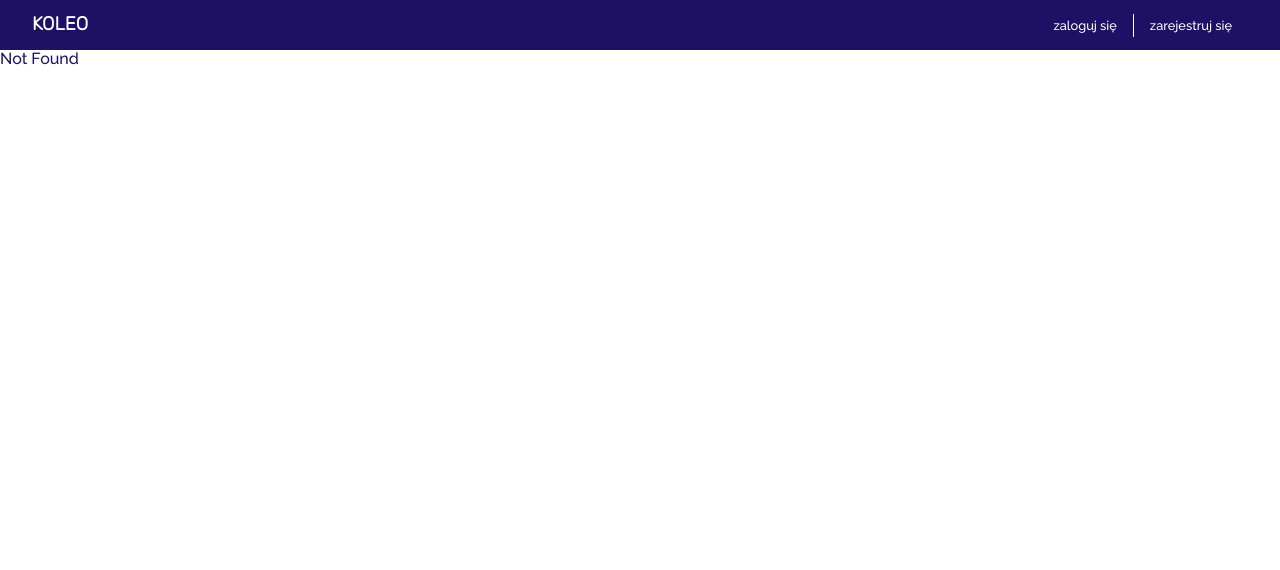
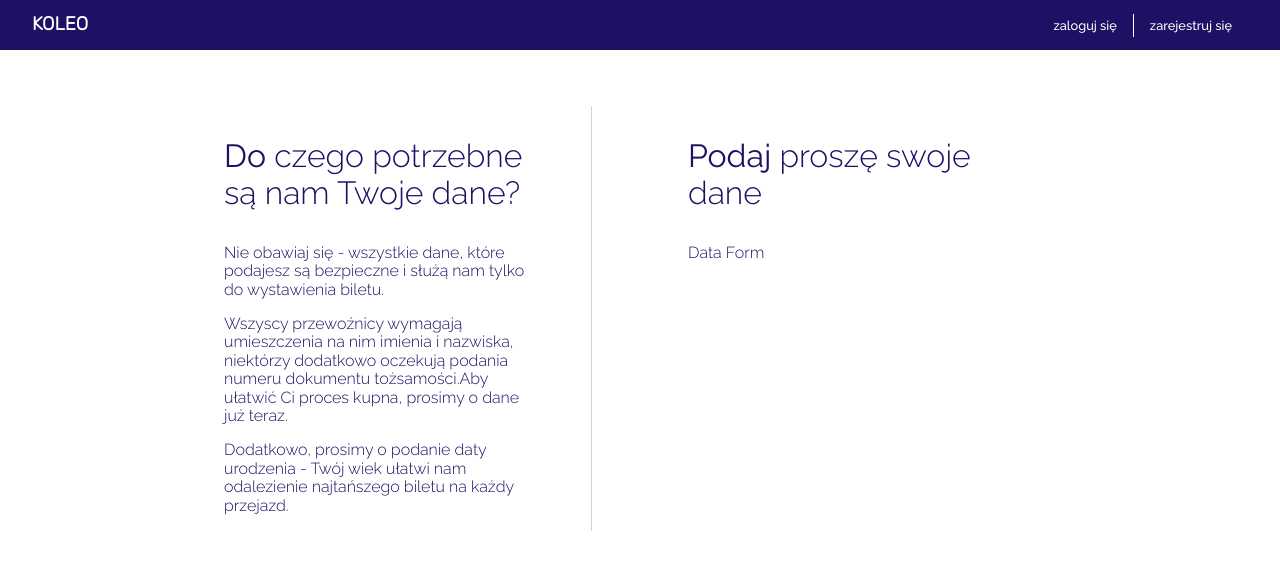
Before and after one commit to marcinwilkdev/koleo-clone-frontend, a React (Create React App) app: page /auth/set-data in a window 1280 px wide. Before the commit this address led to /not-found. Shown: the top 570 px of the page. Built offline with nearby package versions, Linux system fonts and the light colour scheme.

Commit message:
create setData component

```diff
--- a/src/components/Auth/AuthComponent.tsx
+++ b/src/components/Auth/AuthComponent.tsx
@@ -3,6 +3,7 @@ import { Route, Switch } from "react-router";
 import SplitLayout from "../Layout/SplitLayout";
 import DiscountChoice from "./DiscountChoice/DiscountChoice";
 import MainAuth from "./MainAuth/MainAuth";
+import SetData from "./SetData/SetData";
 
 const AuthComponent: React.FC = () => {
     return (
@@ -13,6 +14,11 @@ const AuthComponent: React.FC = () => {
                     component={DiscountChoice}
                     exact
                 />
+                <Route
+                    path="/auth/set-data"
+                    component={SetData}
+                    exact
+                />
                 <Route path="/auth" component={MainAuth} />
             </Switch>
         </SplitLayout>
--- a/src/components/Auth/DiscountChoice/DiscountChoice.tsx
+++ b/src/components/Auth/DiscountChoice/DiscountChoice.tsx
@@ -1,4 +1,5 @@
 import React, { Fragment } from "react";
+import { Link } from "react-router-dom";
 import Button from "../../UI/Button/Button";
 import classes from "./styles/DiscountChoice.module.css";
 
@@ -20,8 +21,8 @@ const DiscountChoice: React.FC = () => {
                 <h3>
                     <b>Czy</b> posiadasz zniżki?
                 </h3>
-                <Button>TAK</Button>
-                <Button>NIE</Button>
+                <Link to="/auth/set-data"><Button>TAK</Button></Link>
+                <Link to="/auth/set-data"><Button>NIE</Button></Link>
                 <div className={classes.additionalInfo}>
                     <h4>
                         Nie wiesz?
--- /dev/null
+++ b/src/components/Auth/SetData/SetData.tsx
@@ -0,0 +1,38 @@
+import React, { Fragment } from "react";
+import classes from "./styles/SetData.module.css";
+
+const SetData: React.FC = () => {
+    return (
+        <Fragment>
+            <div>
+                <h3>
+                    <b>Do</b> czego potrzebne są nam Twoje dane?
+                </h3>
+                <p>
+                    Nie obawiaj się - wszystkie dane, które podajesz są
+                    bezpieczne i służą nam tylko do wystawienia biletu.
+                </p>
+                <p>
+                    Wszyscy przewoźnicy wymagają umieszczenia na nim imienia i
+                    nazwiska, niektórzy dodatkowo oczekują podania numeru
+                    dokumentu tożsamości.Aby ułatwić Ci proces kupna, prosimy o
+                    dane już teraz.
+                </p>
+                <p>
+                    Dodatkowo, prosimy o podanie daty urodzenia - Twój wiek
+                    ułatwi nam odalezienie najtańszego biletu na każdy przejazd.
+                </p>
+            </div>
+            <div>
+                <h3>
+                    <b>Podaj</b> proszę swoje dane
+                </h3>
+                <div>
+                    Data Form
+                </div>
+            </div>
+        </Fragment>
+    );
+};
+
+export default SetData;
--- a/src/components/Layout/styles/SplitLayout.module.css
+++ b/src/components/Layout/styles/SplitLayout.module.css
@@ -17,7 +17,7 @@
 .split > div:first-child {
     width: 45%;
 
-    padding: 0 2rem;
+    padding: 0 4rem;
 
     border-right: 1px solid lightgray;
 }
```
Also changed, not shown: src/components/Auth/SetData/styles/SetData.module.css (added).
